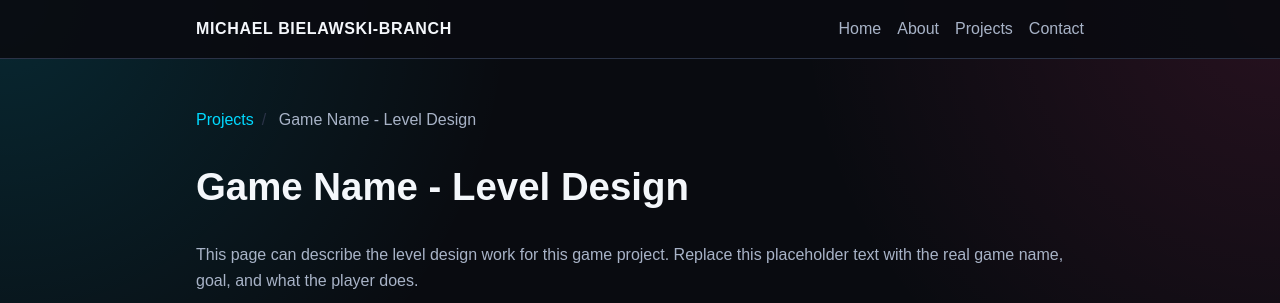
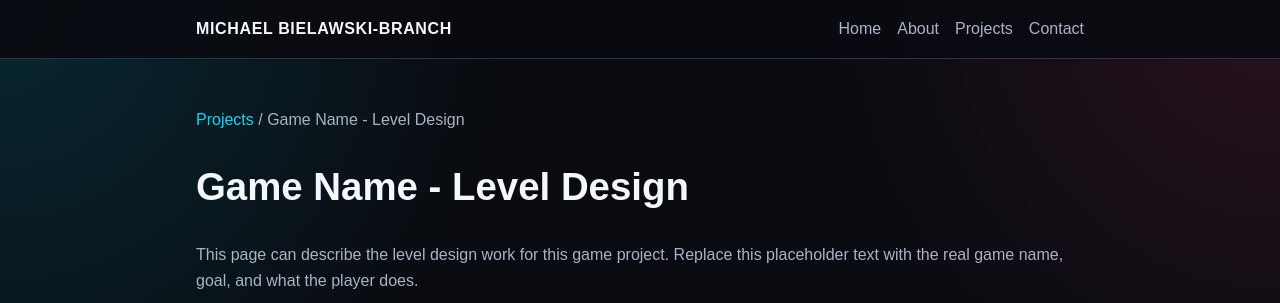
Before and after one commit to michaelbranch-code/Michaels_Portfolio, a Jekyll site: the page built from game-name-level-design.html, in a window 1280 px wide. Shown: the top 303 px of the page. Built offline with Jekyll 4.4.1, drawn with Linux system fonts in a browser that asks for light colours.

Commit message:
Fixed breadcrumbs

```diff
--- a/assets/styles.css
+++ b/assets/styles.css
@@ -130,12 +130,6 @@ section {
   color: var(--color-muted);
 }
 
-.breadcrumb a::after {
-  content: "/";
-  margin: 0 var(--space-small);
-  color: var(--color-border);
-}
-
 .hero {
   padding: var(--space-large);
   background: linear-gradient(
--- a/branch-acupuncture.html
+++ b/branch-acupuncture.html
@@ -4,7 +4,7 @@ title: Branch Acupuncture
 ---
 
 <nav class="breadcrumb" aria-label="Breadcrumb">
-  <a href="{{ '/projects.html' | relative_url }}">Projects</a>
+  <a href="{{ '/projects.html' | relative_url }}">Projects</a> /
   <span>Branch Acupuncture</span>
 </nav>
 
--- a/game-name-level-design.html
+++ b/game-name-level-design.html
@@ -4,13 +4,14 @@ title: Game Name - Level Design
 ---
 
 <nav class="breadcrumb" aria-label="Breadcrumb">
-  <a href="{{ '/projects.html' | relative_url }}">Projects</a>
+  <a href="{{ '/projects.html' | relative_url }}">Projects</a> /
   <span>Game Name - Level Design</span>
 </nav>
 
 <section>
   <h1>Game Name - Level Design</h1>
-  <p>This page can describe the level design work for this game project. Replace this placeholder text with the real game name, goal, and what the player does.</p>
+  <p>This page can describe the level design work for this game project. Replace this placeholder text with the real
+    game name, goal, and what the player does.</p>
 </section>
 
 <section>
@@ -29,5 +30,6 @@ title: Game Name - Level Design
 
 <section>
   <h2>What I Learned</h2>
-  <p>Add notes about what improved while working on this project, such as pacing, player flow, testing, or iteration.</p>
+  <p>Add notes about what improved while working on this project, such as pacing, player flow, testing, or iteration.
+  </p>
 </section>
```
Also changed, not shown: 2d-platformer-stealth.html (+7 -4 lines), shill-cares.html (+5 -3 lines).
